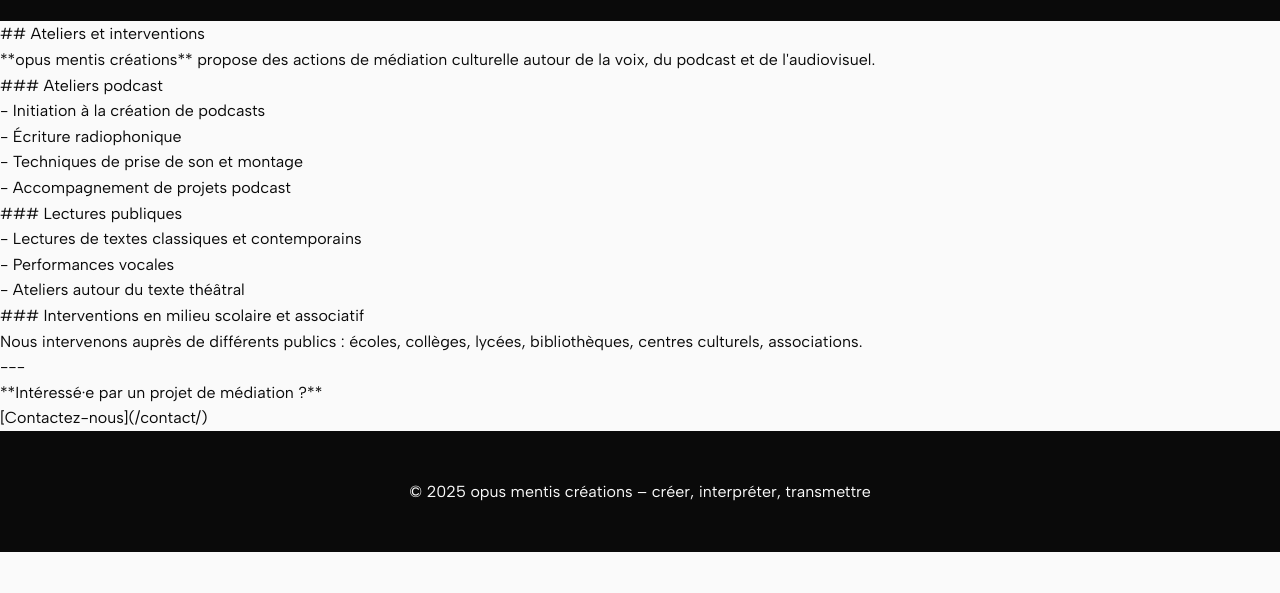
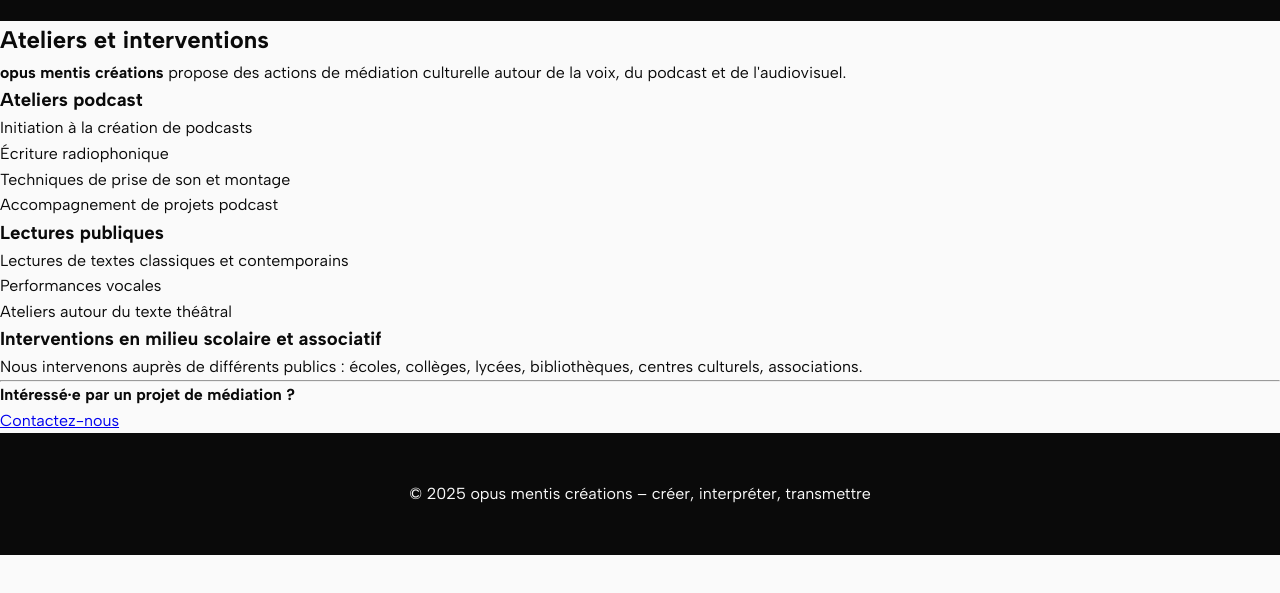
Before and after one commit to Remi-Ta/opusmentis, an Eleventy site: page src/pages/médiation-actions-culturelles.md in a window 1280 px wide. Shown: the part 65-658 px from the top of the page. Built offline with nearby package versions, Linux system fonts and the light colour scheme; Eleventy itself is replaced by a stand-in of ours; files that its build step writes are made by us from their sources.

Commit message:
Update Pages “médiation-actions-culturelles”

```diff
--- a/src/pages/médiation-actions-culturelles.md
+++ b/src/pages/médiation-actions-culturelles.md
@@ -4,52 +4,28 @@ layout: base.njk
 description: Ateliers, interventions et médiation culturelle autour de la voix et du podcast
 permalink: /mediation/
 ---
-\## Ateliers et interventions
+## Ateliers et interventions
 
+**opus mentis créations** propose des actions de médiation culturelle autour de la voix, du podcast et de l'audiovisuel.
 
+### Ateliers podcast
 
-\*\*opus mentis créations\*\* propose des actions de médiation culturelle autour de la voix, du podcast et de l'audiovisuel.
+- Initiation à la création de podcasts
+- Écriture radiophonique
+- Techniques de prise de son et montage
+- Accompagnement de projets podcast
 
+### Lectures publiques
 
+- Lectures de textes classiques et contemporains
+- Performances vocales
+- Ateliers autour du texte théâtral
 
-\### Ateliers podcast
-
-
-
-\- Initiation à la création de podcasts
-
-\- Écriture radiophonique
-
-\- Techniques de prise de son et montage
-
-\- Accompagnement de projets podcast
-
-
-
-\### Lectures publiques
-
-
-
-\- Lectures de textes classiques et contemporains
-
-\- Performances vocales
-
-\- Ateliers autour du texte théâtral
-
-
-
-\### Interventions en milieu scolaire et associatif
-
-
+### Interventions en milieu scolaire et associatif
 
 Nous intervenons auprès de différents publics : écoles, collèges, lycées, bibliothèques, centres culturels, associations.
 
+---
 
-
-\---
-
-
-
-\*\*Intéressé·e par un projet de médiation ?\*\*
-
-\[Contactez-nous](/contact/)
+**Intéressé·e par un projet de médiation ?**
+[Contactez-nous](/contact/)
```
